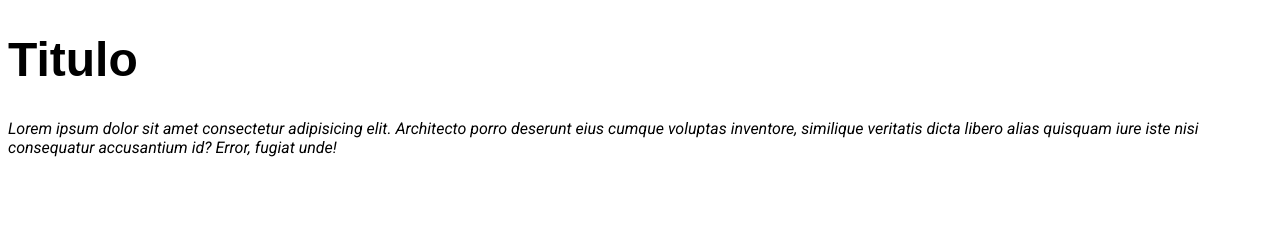
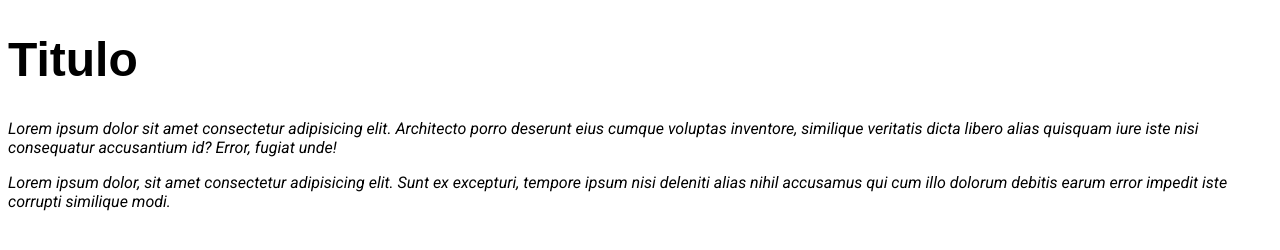
Before and after one commit to Diogo-Stack-ux/exercicios-gu-nabara, a plain HTML site: page ex018/fonte02.html in a window 1280 px wide. Drawn offline with Linux system fonts and the light colour scheme.

Commit message:
commit 3

```diff
--- a/ex018/fonte02.html
+++ b/ex018/fonte02.html
@@ -8,7 +8,6 @@
         @font-face {
             font-family: 'Roboto-Italic-VariableFont_wdth,wght.ttf';
             src: url('Roboto-Italic-VariableFont_wdth,wght.ttf') format('opentype'), url(Roboto-VariableFont_wdth,wght.ttf);
-
             font-weight: normal;
             font-style: normal;
 
@@ -38,6 +37,6 @@
 <body>
     <h1>Titulo</h1>
     <p>Lorem ipsum dolor sit amet consectetur adipisicing elit. Architecto porro deserunt eius cumque voluptas inventore, similique veritatis dicta libero alias quisquam iure iste nisi consequatur accusantium id? Error, fugiat unde!</p>
-
+      <p>Lorem ipsum dolor, sit amet consectetur adipisicing elit. Sunt ex excepturi, tempore ipsum nisi deleniti alias nihil accusamus qui cum illo dolorum debitis earum error impedit iste corrupti similique modi.</p>
 </body>
 </html>
```
